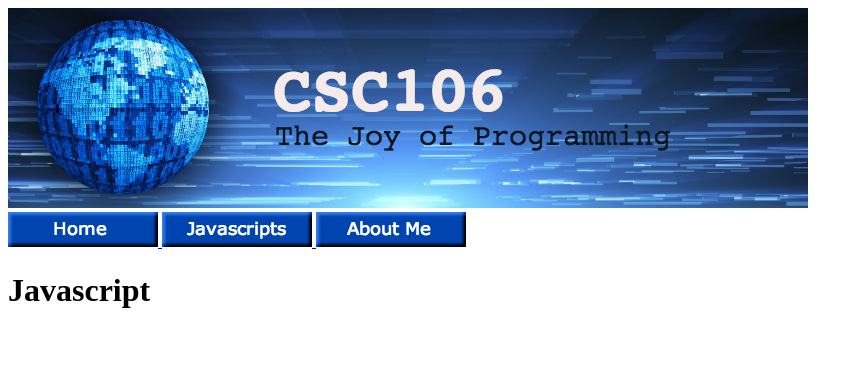
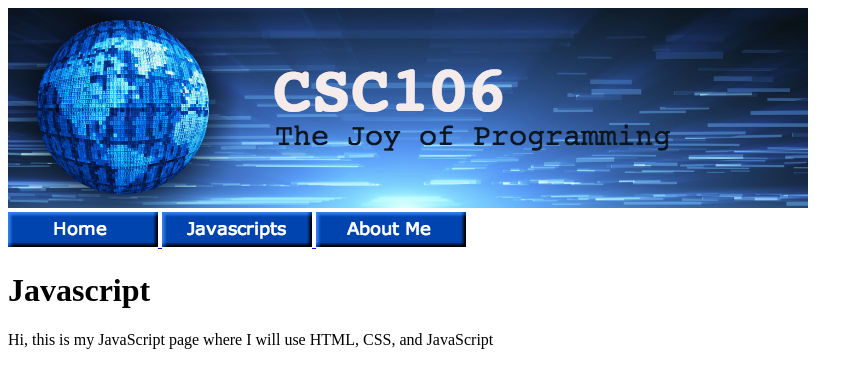
Before and after one commit to Ashceri/Ashceri.github.io, a plain HTML site: page JavaScript.html in a window 1280 px wide. Shown: the whole page, without its empty margins (0-863 px from the left). Drawn offline with Linux system fonts and the light colour scheme.

Commit message:
Add files via upload

```diff
--- a/JavaScript.html
+++ b/JavaScript.html
@@ -19,5 +19,6 @@
             <a href="aboutme.html"> <img src="About.png"> </a>
         </td>
     <h1>Javascript</h1>
+    <p> Hi, this is my JavaScript page where I will use HTML, CSS, and JavaScript</p>
 </body>
 </html>
```
